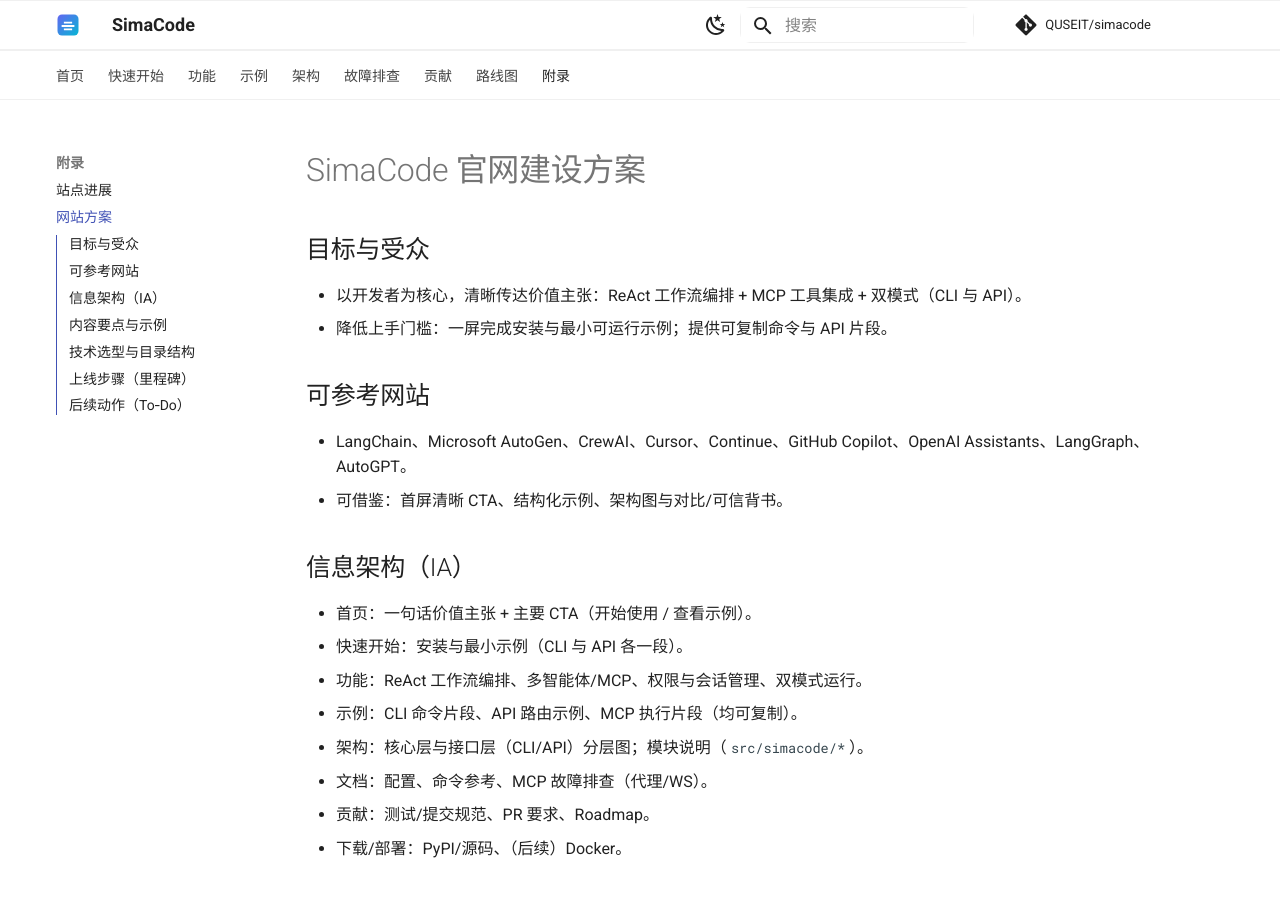
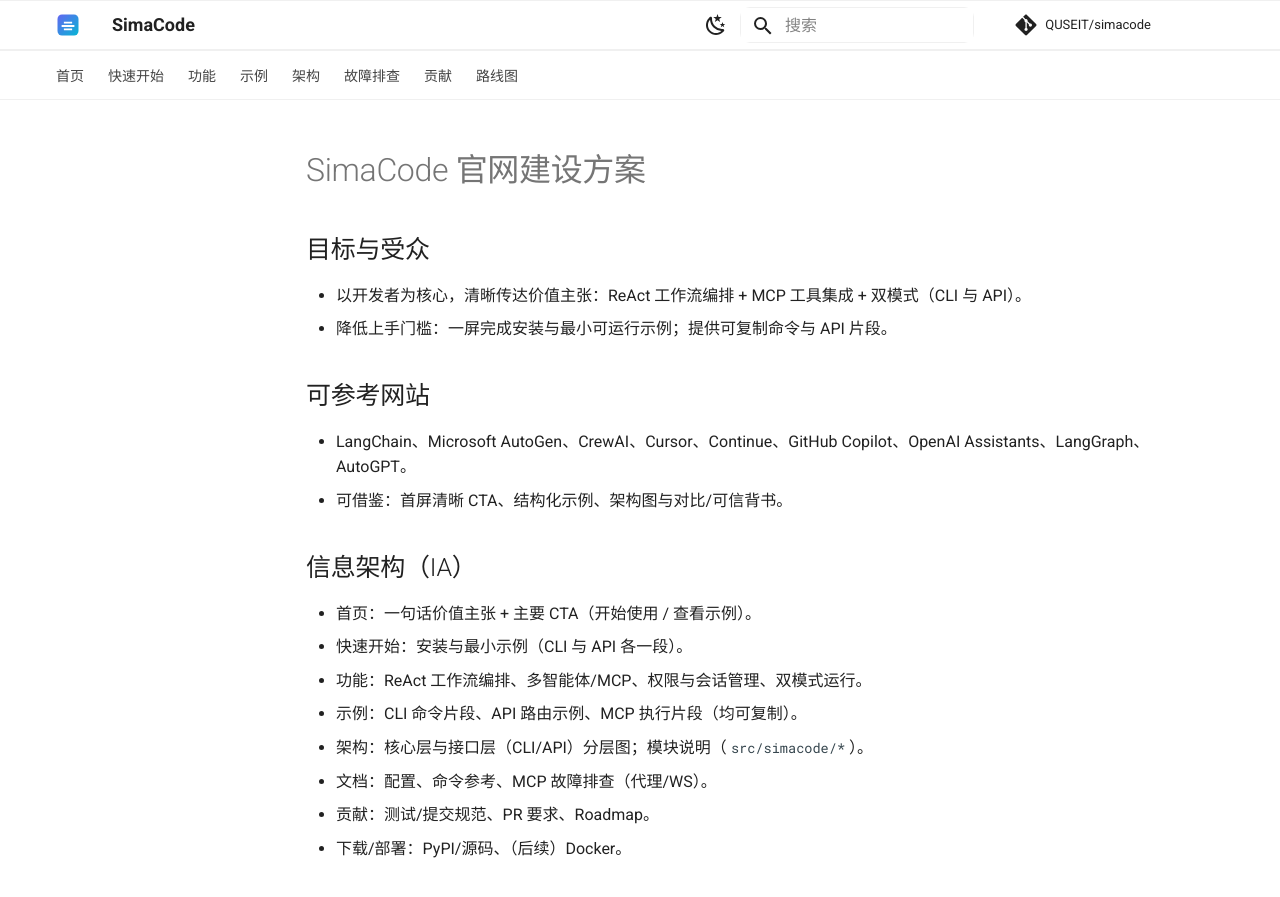
Before and after one commit to QUSEIT/simacode, an MkDocs documentation site: the page built from website/docs/website_plan.md, in a window 1280 px wide and 900 px high. Shown: the top 897 px of the window. Built offline with MkDocs 1.6.1 and Material for MkDocs 9.7.7, drawn with Linux system fonts in a browser that asks for light colours; comment, search, counter and statistics services are not loaded; some of the changed lines change nothing that is shown.

Commit message:
docs: remove Appendix from MkDocs navigation

```diff
--- a/website/mkdocs.yml
+++ b/website/mkdocs.yml
@@ -68,6 +68,3 @@
   - 故障排查: troubleshooting.md
   - 贡献: contributing.md
   - 路线图: roadmap.md
-  - 附录:
-      - 站点进展: progress.md
-      - 网站方案: website_plan.md
```
